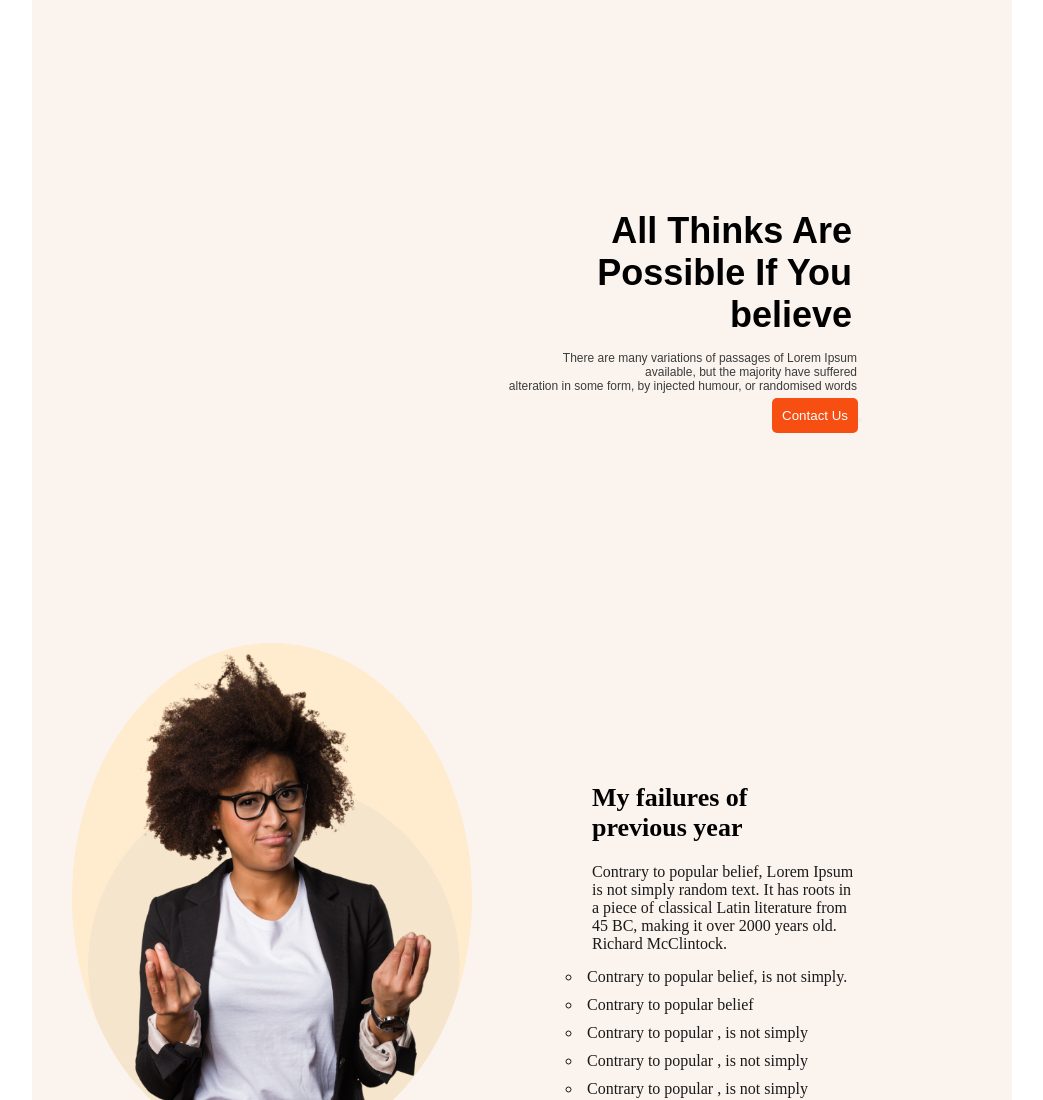
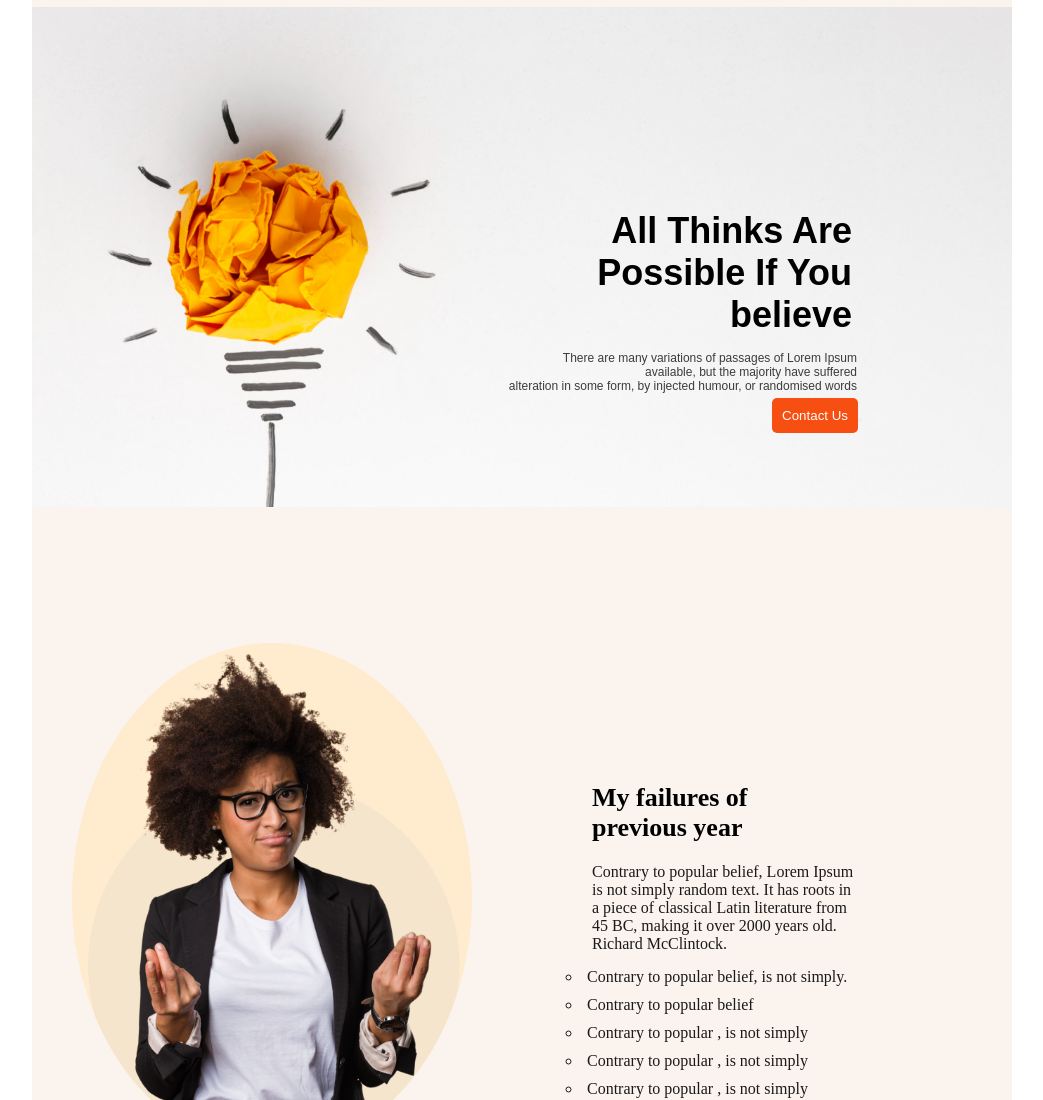
Before and after one commit to Arif9940/first-assainment1, a plain HTML site: page index.html in a window 1280 px wide. Shown: the top 1100 px of the page, without its empty margins (118-1161 px from the left). Drawn offline with Linux system fonts and the light colour scheme; the site is published under a folder, as on GitHub Pages, so addresses that start at the root find nothing.

Commit message:
banner image url change

```diff
--- a/style.css
+++ b/style.css
@@ -5,7 +5,7 @@
 /* this is hearder part start */
 header{
 
-    background-image: url(/images/banner/banner1.png);
+    background-image: url(./images/banner/banner1.png);
     background-size: 989px 500px;
     background-repeat: no-repeat;
     background-position: center;
```
